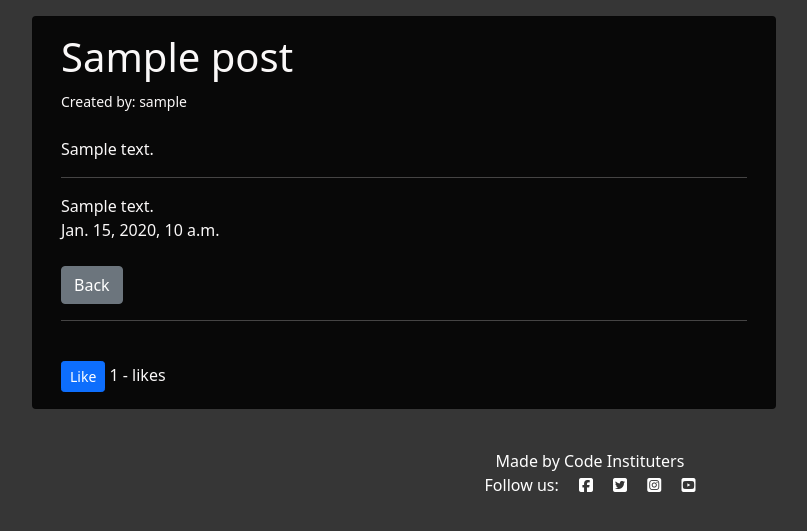
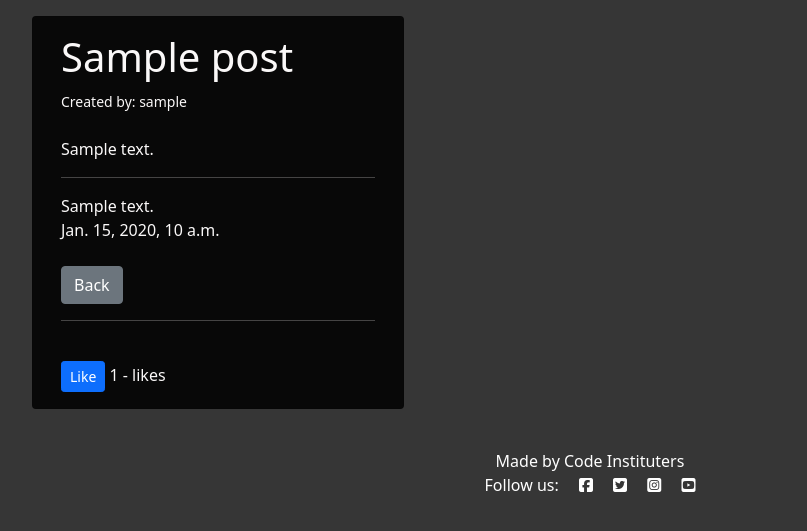
Before and after one commit to FabrizioAdi/Robinson-Trailers-Blog-M4, a Django app: page /post/1 in a window 1280 px wide. Shown: the part 56-587 px from the top of the page, without its empty margins (50-857 px from the left). Run offline with Django 3.2, Linux system fonts and the light colour scheme; tables that the repository leaves empty hold one stand-in row (values such as "Sample post"); some libraries are stand-ins or nearby versions.

Commit message:
Update existing features

```diff
--- a/templates/post_detail.html
+++ b/templates/post_detail.html
@@ -9,7 +9,7 @@
 
 <div class="container">
     <div class="row">
-        <div class="col-md-8 card mb-4 mt-3 left top">
+        <div class="col-md-4 card mb-4 mt-3 left top">
             <div class="card-body">
 <h1>{{ post.title }}</h1>
 <small>Created by: {{ post.author }}
```
Also changed, not shown: README.md, media/images/addblog.png (added), media/images/delete.png (added), media/images/dropdown.png (added), media/images/editblog.png (added), media/images/footer.png (added), media/images/homepage.png (added), media/images/login.png (added), media/images/navbar.png (added), media/images/postdetail.png (added), media/images/postdetail2.png (added), media/images/register.png (added), media/images/signout.png (added).
